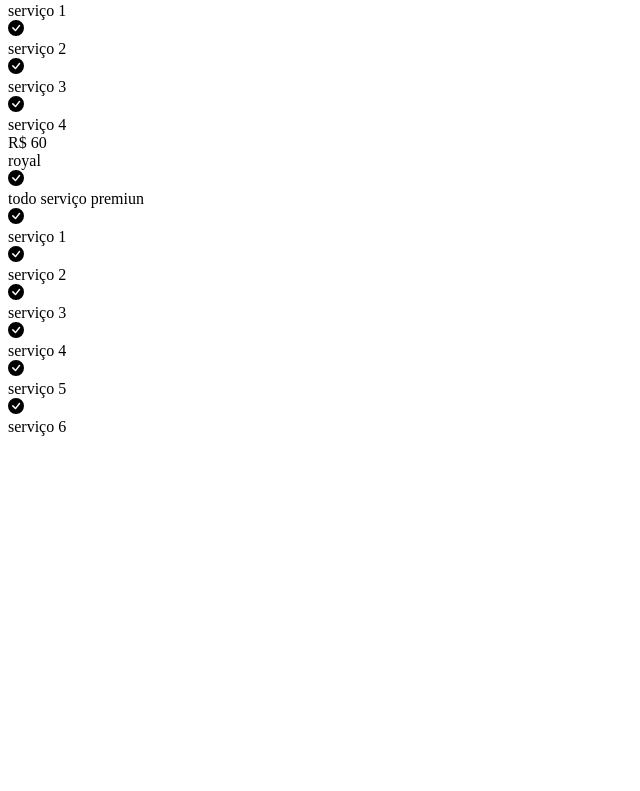
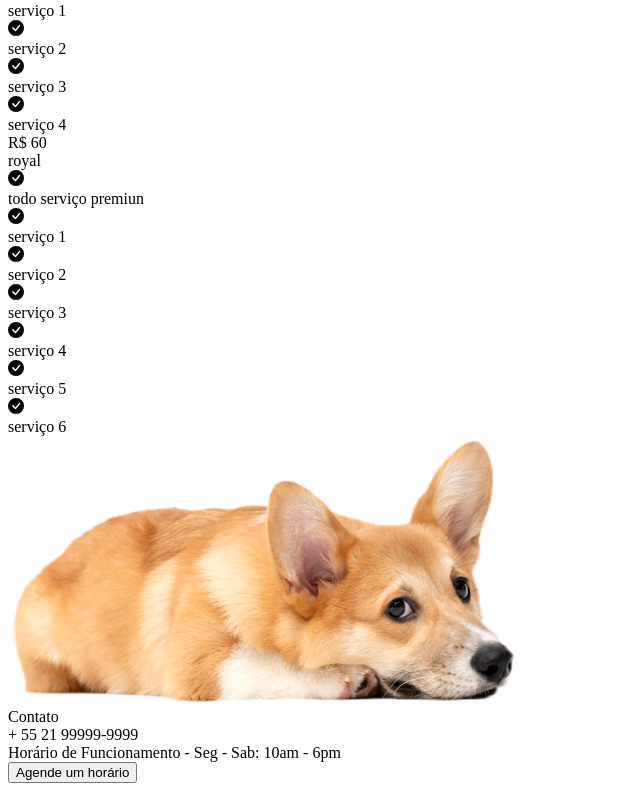
Before and after one commit to HudsonMenezes/petglamour, a React (Create React App) app: page / in a window 1280 px wide. Shown: the part 3070-3861 px from the top of the page, without its empty margins (0-640 px from the left). Before the commit the page ends 3514 px from the top, so only its background shows below. Built offline with nearby package versions, Linux system fonts and the light colour scheme; the HTML template or start-up script is replaced by a standard one.

Commit message:
Contact done

```diff
--- a/src/App.js
+++ b/src/App.js
@@ -5,6 +5,7 @@
 import Header from "./components/Header";
 import Appointment from "./components/Appointment";
 import Prices from "./components/Prices";
+import Contact from "./components/Contact";
 
 const App = () => {
   return (
@@ -13,7 +14,7 @@
       <Hero />
       <Appointment />
       <Prices />
-      <div className="h-[2000px]"></div>
+      <Contact />
     </div>
   );
 };
--- a/src/components/Contact.js
+++ b/src/components/Contact.js
@@ -1,7 +1,32 @@
-import React from 'react';
+import React from "react";
+
+// import image
+import DogImg from "../assets/img/dogs/dog-contact.png";
 
 const Contact = () => {
-  return <div>Contact</div>;
+  return (
+    <section className="bg-yellow-secondary pt-6">
+      <div className="container mx-auto">
+        <div className="flex flex-col lg:flex-row justify-around">
+          {/* image */}
+          <div className="order-1 lg:-order-1 lg:mt-16">
+            <img className="-mb-[12px]" src={DogImg} alt="Dog contact" />
+          </div>
+          {/* text */}
+          <div className="flex flex-col items-center justify-center">
+            <div className="text-orange font-semibold mb-3">Contato</div>
+            <div className="text-4xl text-blue font-extrabold">
+              + 55 21 99999-9999
+            </div>
+            <div className="mb-7 text-blue">
+              Horário de Funcionamento - Seg - Sab: 10am - 6pm
+            </div>
+            <button className="btn">Agende um horário</button>
+          </div>
+        </div>
+      </div>
+    </section>
+  );
 };
 
 export default Contact;
```
